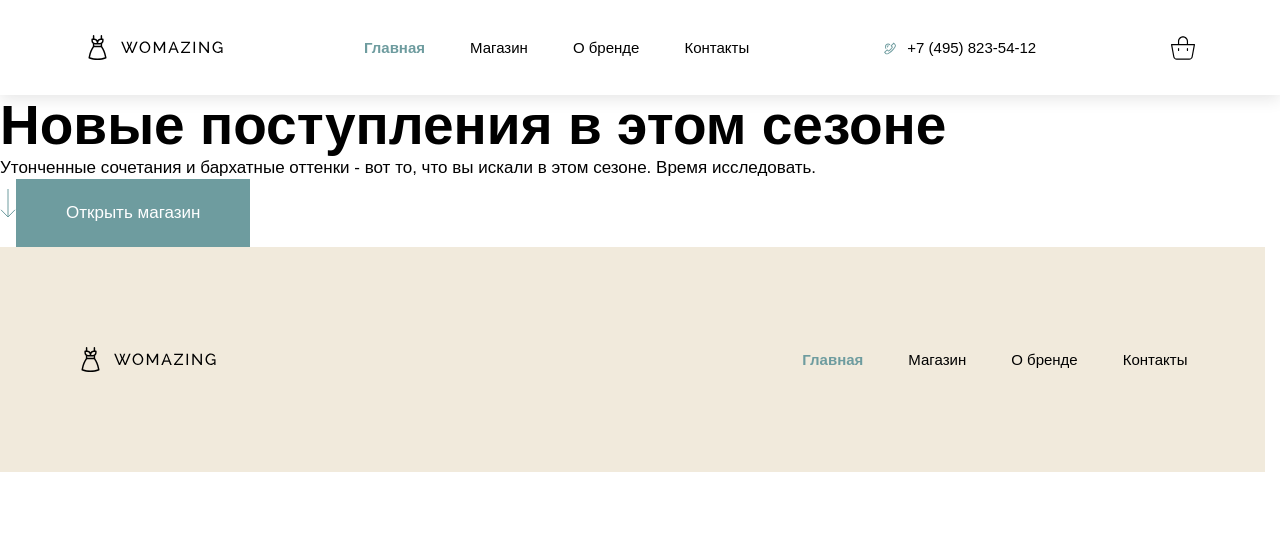
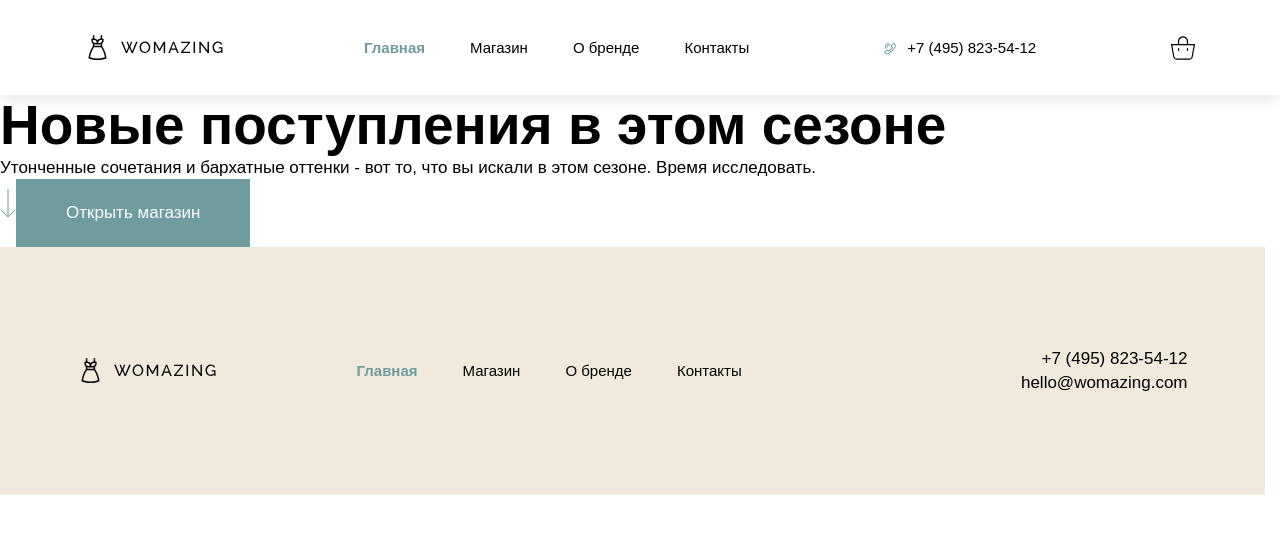
Before and after one commit to katsu-w/womazing, a React (Vite) app: page / in a window 1280 px wide. Shown: the top 534 px of the page. Built offline with nearby package versions, Linux system fonts and the light colour scheme.

Commit message:
add footer contacts block

```diff
--- a/src/components/Footer/Footer.scss
+++ b/src/components/Footer/Footer.scss
@@ -3,4 +3,15 @@
 .footer {
 	background-color: var(--section-color);
 	padding: rem(100) 0;
+
+	&-inner {
+		display: flex;
+		justify-content: space-between;
+	}
+
+	&__contacts {
+		display: flex;
+		flex-direction: column;
+		align-items: flex-end;
+	}
 }
--- a/src/components/Footer/Footer.tsx
+++ b/src/components/Footer/Footer.tsx
@@ -8,6 +8,18 @@ export function Footer() {
 			<div className="container">
 				<div className="footer-inner">
 					<NavBar />
+					<div className="footer__contacts">
+						<a href="tel:+74958235412"
+						   className="phone"
+						>
+							+7 (495) 823-54-12
+						</a>
+						<a href="mailto:hello@womazing.com"
+						   className="mail"
+						>
+							hello@womazing.com
+						</a>
+					</div>
 				</div>
 			</div>
 		</footer>
```
